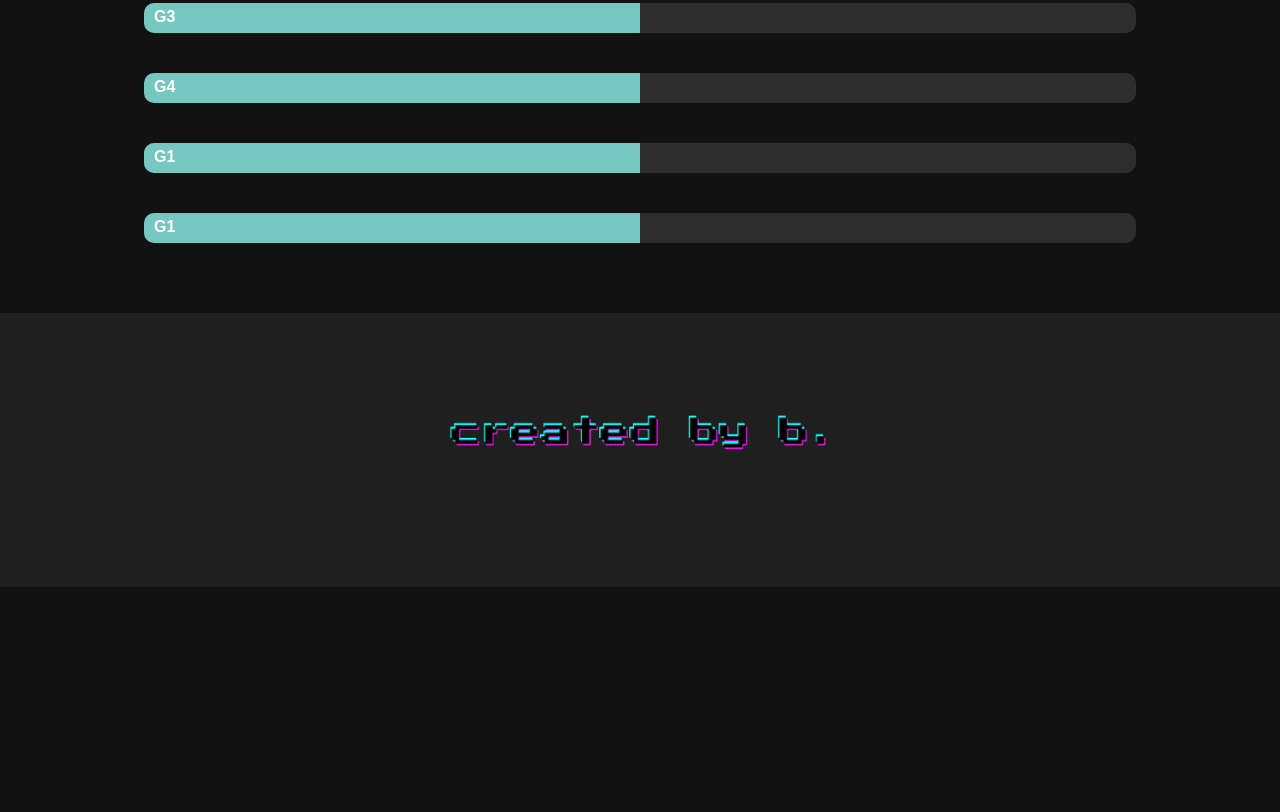
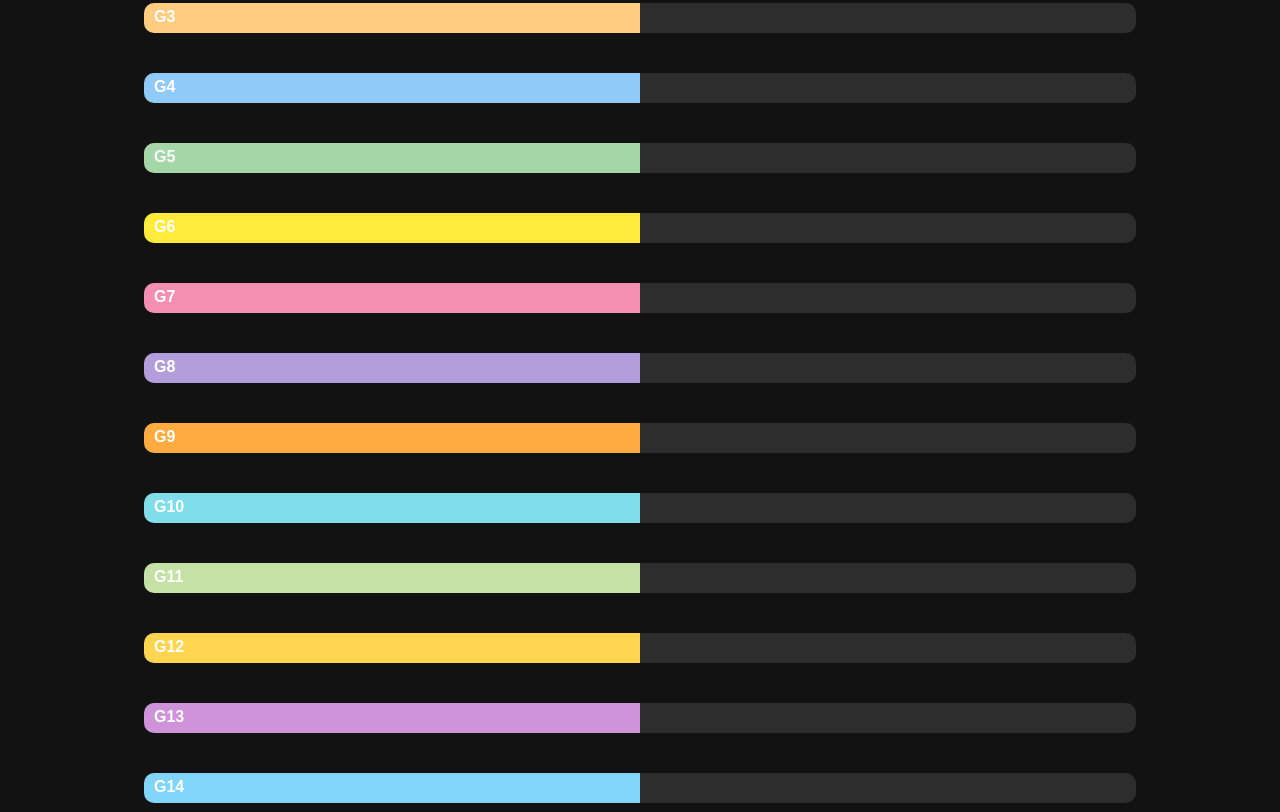
Before and after one commit to blackbeard-sigma7/3rd-grade, a plain HTML site: page index.html in a window 1280 px wide. Shown: the part 1628-2440 px from the top of the page. Before the commit the page ends 2235 px from the top, so only its background shows below. Drawn offline with Linux system fonts and the light colour scheme.

Commit message:
Update index.html

```diff
--- a/index.html
+++ b/index.html
@@ -191,26 +191,74 @@
         </div>
     <div class="group">
             <div class="progress-bar">
-                <div class="progress" style="width: 50%; background-color: #76c7c0;"></div>
+                <div class="progress" style="width: 50%; background-color: #ffcc80;"></div>
                 <div class="label">G3</div>
             </div>
         </div>
     <div class="group">
             <div class="progress-bar">
-                <div class="progress" style="width: 50%; background-color: #76c7c0;"></div>
+                <div class="progress" style="width: 50%; background-color: #90caf9;"></div>
                 <div class="label">G4</div>
             </div>
         </div>
     <div class="group">
             <div class="progress-bar">
-                <div class="progress" style="width: 50%; background-color: #76c7c0;"></div>
-                <div class="label">G1</div>
+                <div class="progress" style="width: 50%; background-color: #a5d6a7;"></div>
+                <div class="label">G5</div>
             </div>
         </div>
     <div class="group">
             <div class="progress-bar">
-                <div class="progress" style="width: 50%; background-color: #76c7c0;"></div>
-                <div class="label">G1</div>
+                <div class="progress" style="width: 50%; background-color: #ffeb3b;"></div>
+                <div class="label">G6</div>
+            </div>
+        </div>
+    <div class="group">
+            <div class="progress-bar">
+                <div class="progress" style="width: 50%; background-color: #f48fb1;"></div>
+                <div class="label">G7</div>
+            </div>
+        </div>
+    <div class="group">
+            <div class="progress-bar">
+                <div class="progress" style="width: 50%; background-color: #b39ddb;"></div>
+                <div class="label">G8</div>
+            </div>
+        </div>
+    <div class="group">
+            <div class="progress-bar">
+                <div class="progress" style="width: 50%; background-color: #ffab40;"></div>
+                <div class="label">G9</div>
+            </div>
+        </div>
+    <div class="group">
+            <div class="progress-bar">
+                <div class="progress" style="width: 50%; background-color: #80deea;"></div>
+                <div class="label">G10</div>
+            </div>
+        </div>
+    <div class="group">
+            <div class="progress-bar">
+                <div class="progress" style="width: 50%; background-color: #c5e1a5;"></div>
+                <div class="label">G11</div>
+            </div>
+        </div>
+    <div class="group">
+            <div class="progress-bar">
+                <div class="progress" style="width: 50%; background-color: #ffd54f;"></div>
+                <div class="label">G12</div>
+            </div>
+        </div>
+    <div class="group">
+            <div class="progress-bar">
+                <div class="progress" style="width: 50%; background-color: #ce93d8;"></div>
+                <div class="label">G13</div>
+            </div>
+        </div>
+    <div class="group">
+            <div class="progress-bar">
+                <div class="progress" style="width: 50%; background-color: #81d4fa;"></div>
+                <div class="label">G14</div>
             </div>
         </div>
         <!-- Adicione outras barras de progresso aqui -->
```
